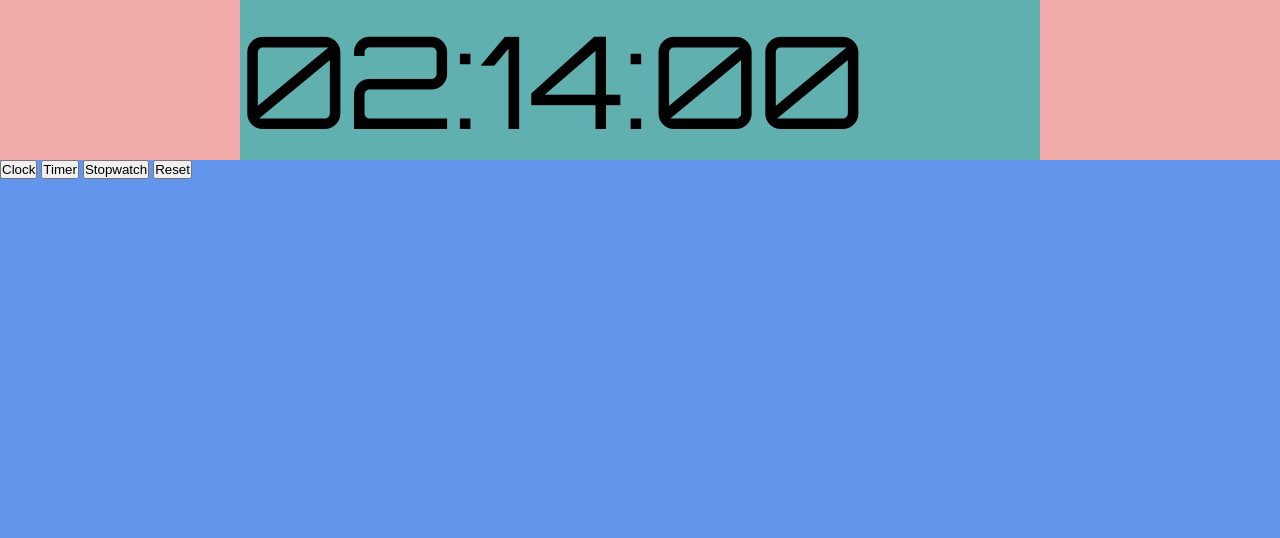
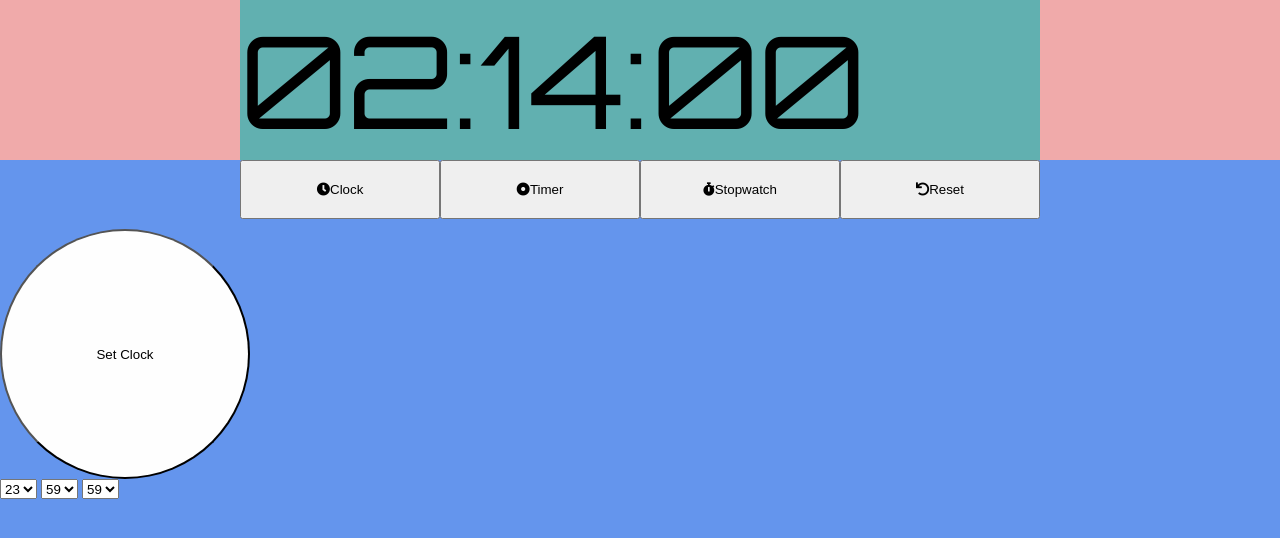
Before and after one commit to travisreynolds17/clock_app, a website: page index.html in a window 1280 px wide. Drawn offline with Linux system fonts and the light colour scheme.

Commit message:
refactoring

```diff
--- a/index.html
+++ b/index.html
@@ -8,6 +8,8 @@
     <meta name="viewport" content="width=device-width, initial-scale=1">
     <link href="https://fonts.googleapis.com/css?family=Orbitron" rel="stylesheet">
     <link rel="stylesheet" type="text/css" media="screen" href="dist/css/main.css" />
+    <link rel="stylesheet" href="https://use.fontawesome.com/releases/v5.2.0/css/all.css" integrity="sha384-hWVjflwFxL6sNzntih27bfxkr27PmbbK/iSvJ+a4+0owXq79v+lsFkW54bOGbiDQ"
+        crossorigin="anonymous">
 
 </head>
 
@@ -32,27 +34,22 @@
 
 
         </div>
+        <div class="control-body">
 
-        <div>
-            <button id="clock">Clock</button>
-            <button id="timer">Timer</button>
-            <button id="stopwatch">Stopwatch</button>
-            <button id="reset">Reset</button>
+            <div class="mode-controls">
+                <button id="clock"><i class="fas fa-clock"></i>Clock</button>
+                <button id="timer"><i class="fas fa-dot-circle"></i>Timer</button>
+                <button id="stopwatch"><i class="fas fa-stopwatch"></i>Stopwatch</button>
+                <button id="reset"><i class="fas fa-undo"></i>Reset</button>
             </div>
 
             <div class="timer-control">
-            <button class="clock hidden">
-                Start Clock
+                <button class="go">
+                    Set Clock
                 </button>
-            <button class="timer hidden">
-                Set Timer
-            </button>
-            <button class="stopwatch hidden">
-                Start Stopwatch
-            </button>
-        </div>
 
-        <div class="timer-settings hidden">
+
+                <div class="timer-settings">
                     <label for="hours"></label>
                     <select name="hours" id="hours"></select>
                     <label for="minutes"></label>
@@ -60,7 +57,10 @@
                     <label for="seconds"></label>
                     <select name="seconds" id="seconds"></select>
                 </div>
+            </div>
 
+
+        </div>
 
 
 
--- a/scss/_config.scss
+++ b/scss/_config.scss
@@ -1,7 +1,10 @@
 // color variables
 
 $clock-background: rgb(240, 170, 170);
-$divider-color: #61B0B0;
+$divider-color: #61b0b0;
+
+$white: #fefefe;
+$black: #232323;
 
 // mixins
 
--- a/scss/main.scss
+++ b/scss/main.scss
@@ -52,7 +52,47 @@ body {
   background: yellow;
 }
 
-.hidden {
-  display: none;
-  @include easeOut;
+.timer-control {
+  button {
+    border-radius: 50%;
+    background: $white;
+    padding: 20px;
+    width: 250px;
+    height: 250px;
+  }
 }
+
+.control-body {
+  display: grid;
+  grid-template-areas:
+    "mode mode mode mode"
+    ".. control control ..";
+  align-content: center;
+
+  .mode-controls {
+    display: flex;
+    grid-area: mode;
+    margin: 0 auto;
+    padding-bottom: 10px;
+
+    button {
+      padding: 20px;
+      min-width: 200px;
+      max-width: 200px;
+      margin: 0 auto;
+    }
+  }
+
+  .timer-settings {
+    grid-area: control;
+    padding-bottom: 10px;
+
+    select {
+      height: 20px;
+    }
+
+    button {
+      padding: 20px;
+    }
+  }
+}
```
Also changed, not shown: dist/css/main.css, dist/javascript/main.js. Lines whose indentation alone changed are shown as unchanged.
